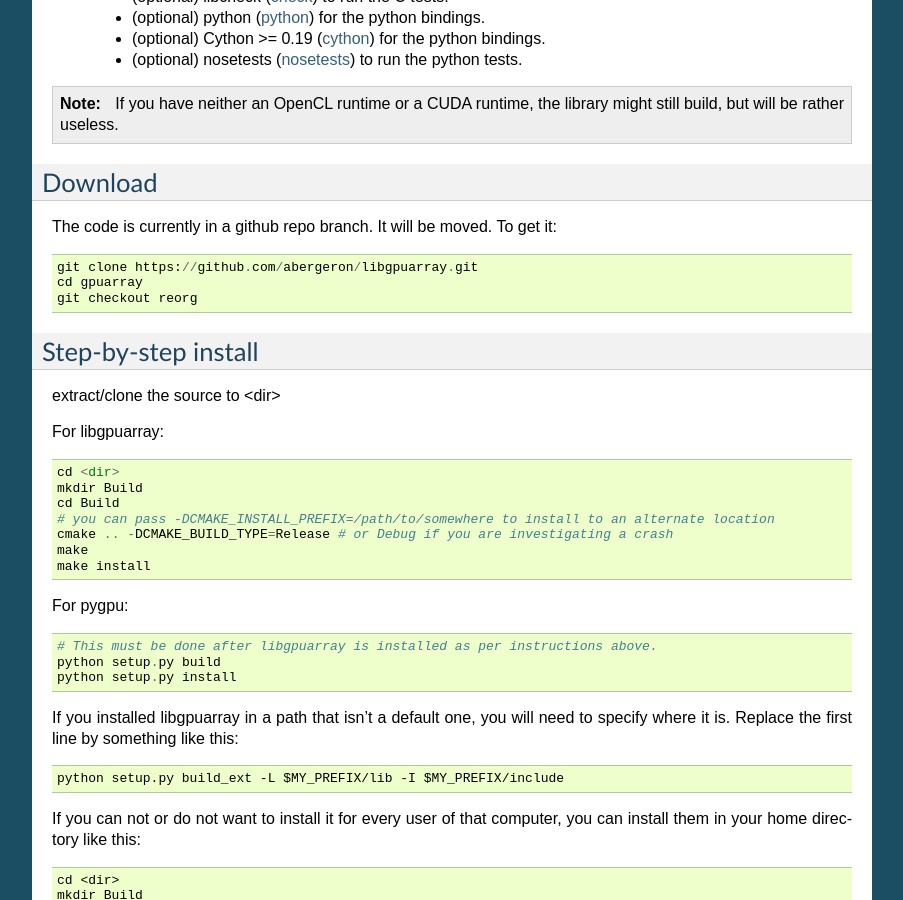
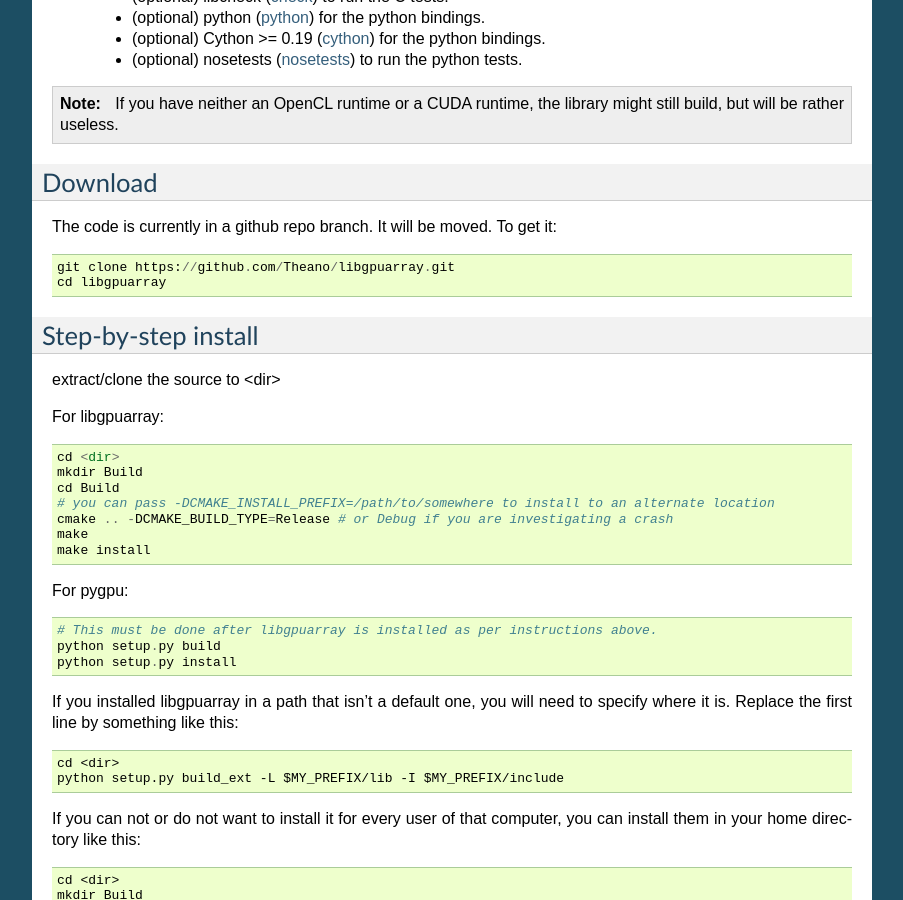
Before and after one commit to Theano/libgpuarray, a Sphinx documentation site: the page built from doc/installation.rst, in a window 1280 px wide and 900 px high, scrolled down 501 px. Shown: the whole window, without its empty margins (198-1101 px from the left). Built offline with Sphinx 7.4.7, drawn with Linux system fonts in a browser that asks for light colours.

Commit message:
small update to the doc.

```diff
--- a/doc/installation.rst
+++ b/doc/installation.rst
@@ -39,9 +39,8 @@
 get it:
 ::
 
-  git clone https://github.com/abergeron/libgpuarray.git
-  cd gpuarray
-  git checkout reorg
+  git clone https://github.com/Theano/libgpuarray.git
+  cd libgpuarray
 
 Step-by-step install
 --------------------
@@ -71,6 +70,7 @@
 like this:
 ::
 
+  cd <dir>
   python setup.py build_ext -L $MY_PREFIX/lib -I $MY_PREFIX/include
 
 
```
